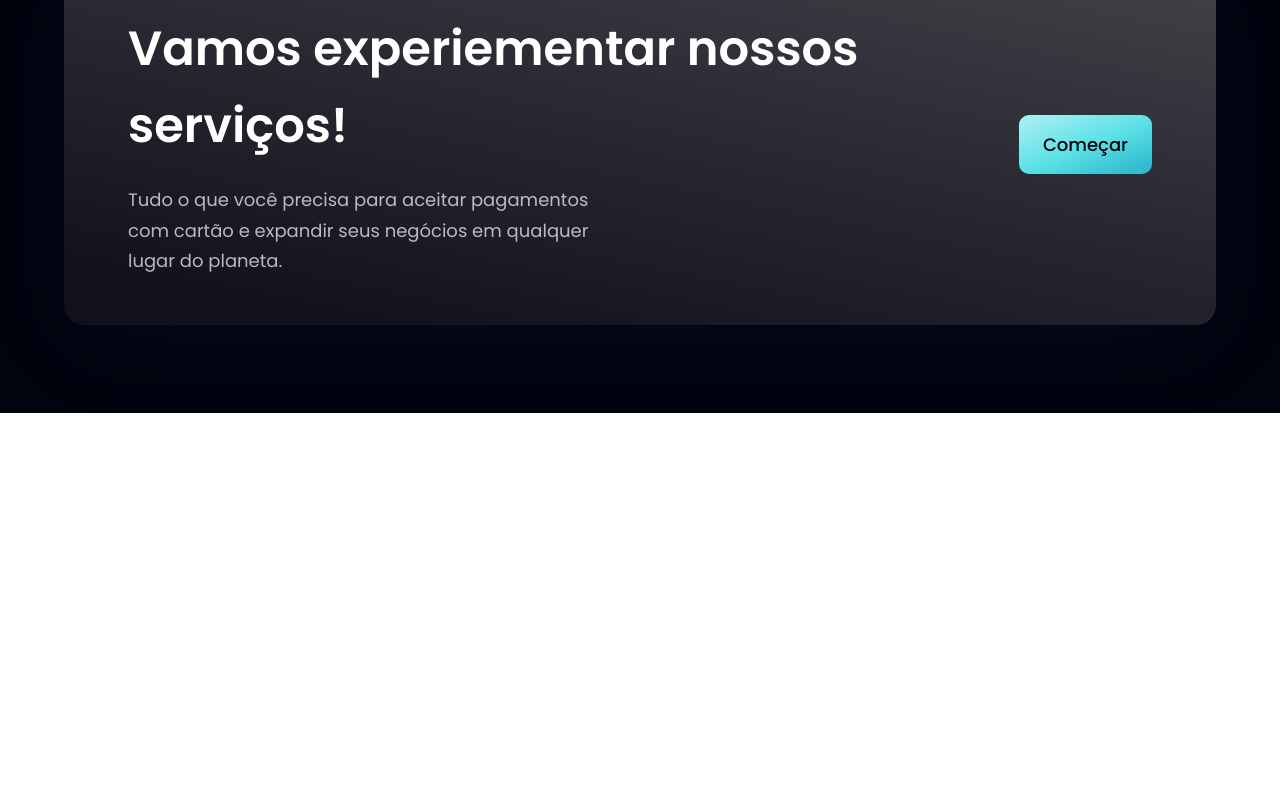
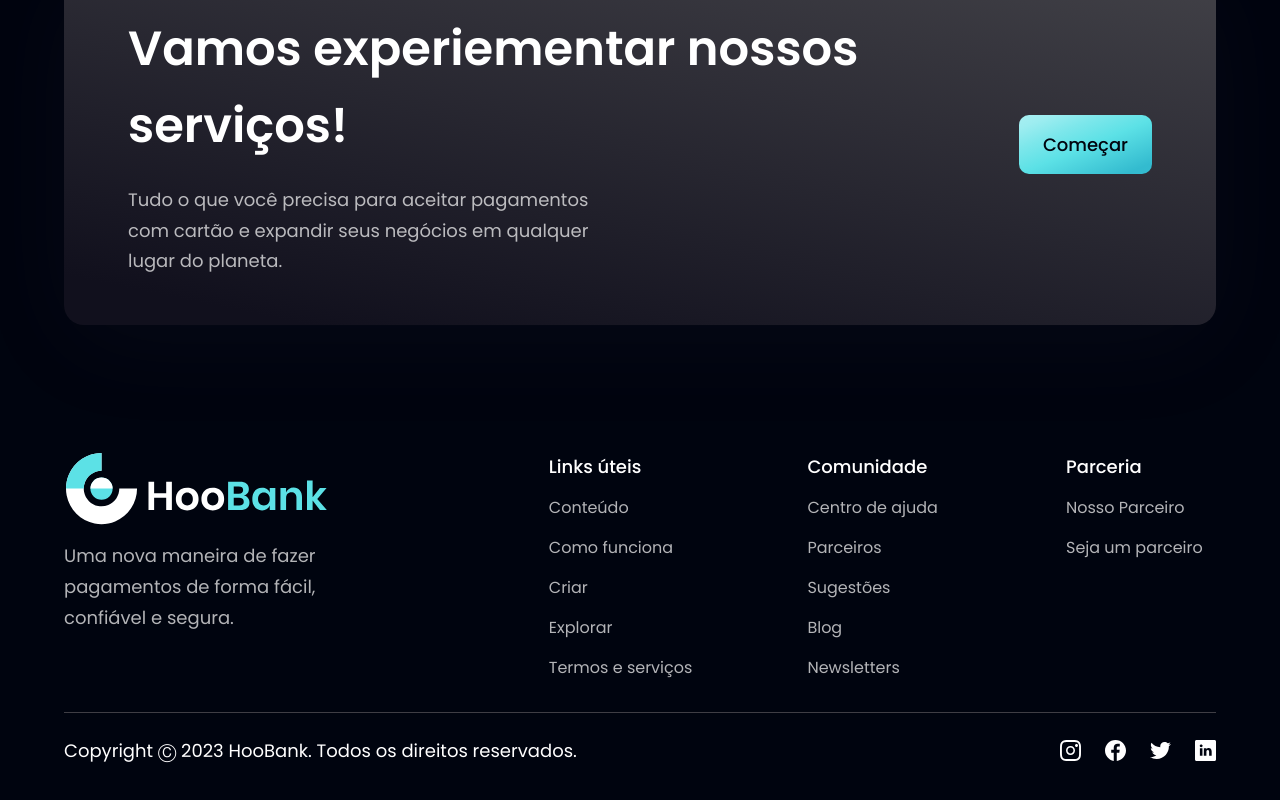
Before and after one commit to paulosrlj/BankUi, a React (Vite) app: page / in a window 1280 px wide. Shown: the part 4453-5253 px from the top of the page. Before the commit the page ends 4866 px from the top, so only its background shows below. Built offline with nearby package versions, Linux system fonts and the light colour scheme.

Commit message:
feat: add Footer component

```diff
--- a/src/components/Footer.tsx
+++ b/src/components/Footer.tsx
@@ -1,8 +1,66 @@
 import React from 'react'
+import styles from '../style'
+import { footerLinks, socialMedia } from '../constants'
+import { logo } from '../assets'
 
 function Footer() {
   return (
-    <div>Footer</div>
+    <section className={`${styles.flexCenter} ${styles.paddingY} flex-col`}>
+    <div className={`${styles.flexStart} md:flex-row flex-col mb-8 w-full`}>
+      <div className="flex-[1] flex flex-col justify-start mr-10">
+        <img
+          src={logo}
+          alt="hoobank"
+          className="w-[266px] h-[72.14px] object-contain"
+        />
+        <p className={`${styles.paragraph} mt-4 max-w-[312px]`}>
+          Uma nova maneira de fazer pagamentos de forma fácil, confiável e segura.
+        </p>
+      </div>
+
+      <div className="flex-[1.5] w-full flex flex-row justify-between flex-wrap md:mt-0 mt-10">
+        {footerLinks.map((footerlink) => (
+          <div key={footerlink.title} className={`flex flex-col ss:my-0 my-4 min-w-[150px]`}>
+            <h4 className="font-poppins font-medium text-[18px] leading-[27px] text-white">
+              {footerlink.title}
+            </h4>
+            <ul className="list-none mt-4">
+              {footerlink.links.map((link, index) => (
+                <li
+                  key={link.name}
+                  className={`font-poppins font-normal text-[16px] leading-[24px] text-dimWhite hover:text-secondary cursor-pointer ${
+                    index !== footerlink.links.length - 1 ? "mb-4" : "mb-0"
+                  }`}
+                >
+                  {link.name}
+                </li>
+              ))}
+            </ul>
+          </div>
+        ))}
+      </div>
+    </div>
+
+    <div className="w-full flex justify-between items-center md:flex-row flex-col pt-6 border-t-[1px] border-t-[#3F3E45]">
+      <p className="font-poppins font-normal text-center text-[18px] leading-[27px] text-white">
+        Copyright Ⓒ 2023 HooBank. Todos os direitos reservados.
+      </p>
+
+      <div className="flex flex-row md:mt-0 mt-6">
+        {socialMedia.map((social, index) => (
+          <img
+            key={social.id}
+            src={social.icon}
+            alt={social.id}
+            className={`w-[21px] h-[21px] object-contain cursor-pointer ${
+              index !== socialMedia.length - 1 ? "mr-6" : "mr-0"
+            }`}
+            onClick={() => window.open(social.link)}
+          />
+        ))}
+      </div>
+    </div>
+  </section>
   )
 }
 
--- a/src/constants/index.ts
+++ b/src/constants/index.ts
@@ -90,43 +90,43 @@
 
 export const footerLinks = [
   {
-    title: "Useful Links",
+    title: "Links úteis",
     links: [
       {
-        name: "Content",
+        name: "Conteúdo",
         link: "https://www.hoobank.com/content/",
       },
       {
-        name: "How it Works",
+        name: "Como funciona",
         link: "https://www.hoobank.com/how-it-works/",
       },
       {
-        name: "Create",
+        name: "Criar",
         link: "https://www.hoobank.com/create/",
       },
       {
-        name: "Explore",
+        name: "Explorar",
         link: "https://www.hoobank.com/explore/",
       },
       {
-        name: "Terms & Services",
+        name: "Termos e serviços",
         link: "https://www.hoobank.com/terms-and-services/",
       },
     ],
   },
   {
-    title: "Community",
+    title: "Comunidade",
     links: [
       {
-        name: "Help Center",
+        name: "Centro de ajuda",
         link: "https://www.hoobank.com/help-center/",
       },
       {
-        name: "Partners",
+        name: "Parceiros",
         link: "https://www.hoobank.com/partners/",
       },
       {
-        name: "Suggestions",
+        name: "Sugestões",
         link: "https://www.hoobank.com/suggestions/",
       },
       {
@@ -140,14 +140,14 @@
     ],
   },
   {
-    title: "Partner",
+    title: "Parceria",
     links: [
       {
-        name: "Our Partner",
+        name: "Nosso Parceiro",
         link: "https://www.hoobank.com/our-partner/",
       },
       {
-        name: "Become a Partner",
+        name: "Seja um parceiro",
         link: "https://www.hoobank.com/become-a-partner/",
       },
     ],
```
